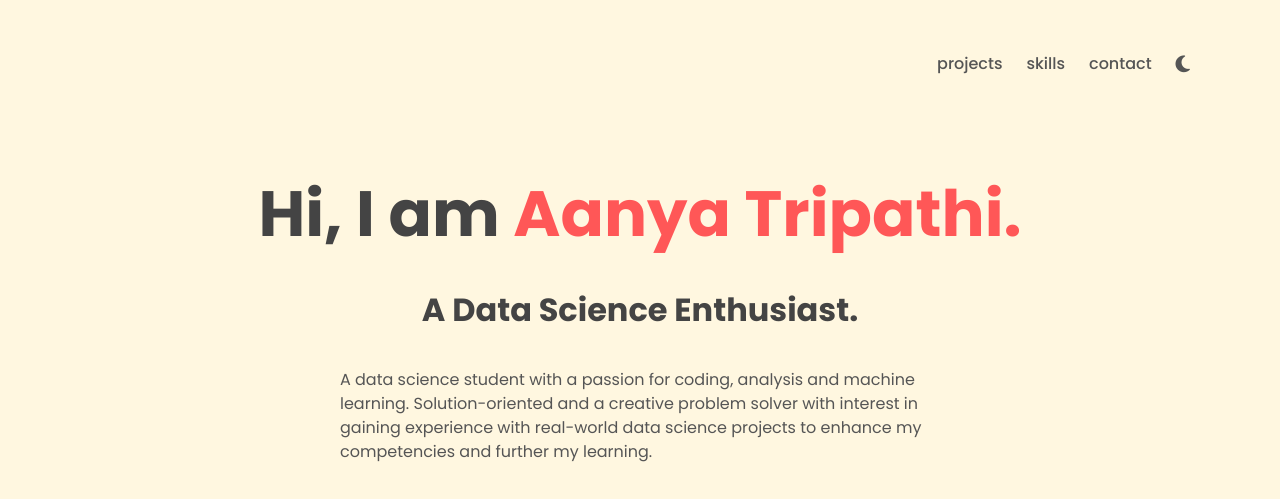
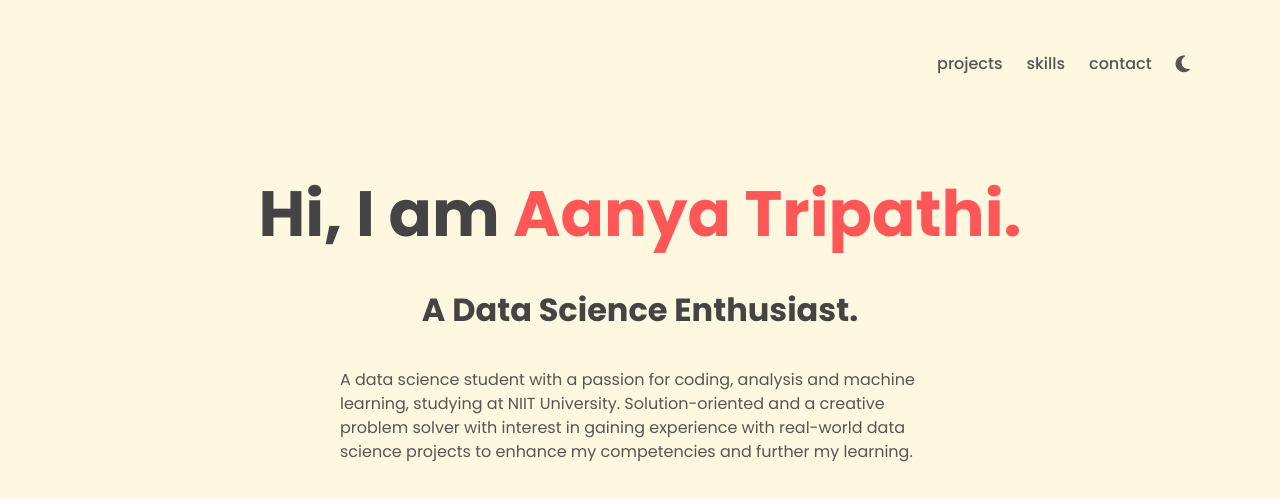
Before and after one commit to aanyatr/digital-portfolio, a plain HTML site: page index.html in a window 1280 px wide. Shown: the top 499 px of the page. Drawn offline with Linux system fonts and the light colour scheme.

Commit message:
Update index.html

```diff
--- a/index.html
+++ b/index.html
@@ -59,7 +59,7 @@
         <h1>Hi, I am <span class="about__name">Aanya Tripathi.</span></h1>
         <h2 class="about__role">A Data Science Enthusiast.</h2>
         <p class="about__desc">
-          A  data science student with a passion for coding, analysis and machine learning.
+          A data science student with a passion for coding, analysis and machine learning, studying at NIIT University.
           Solution-oriented and a creative problem solver with interest in gaining experience with real-world
           data science projects to enhance my competencies and further my learning.
         </p>
```
